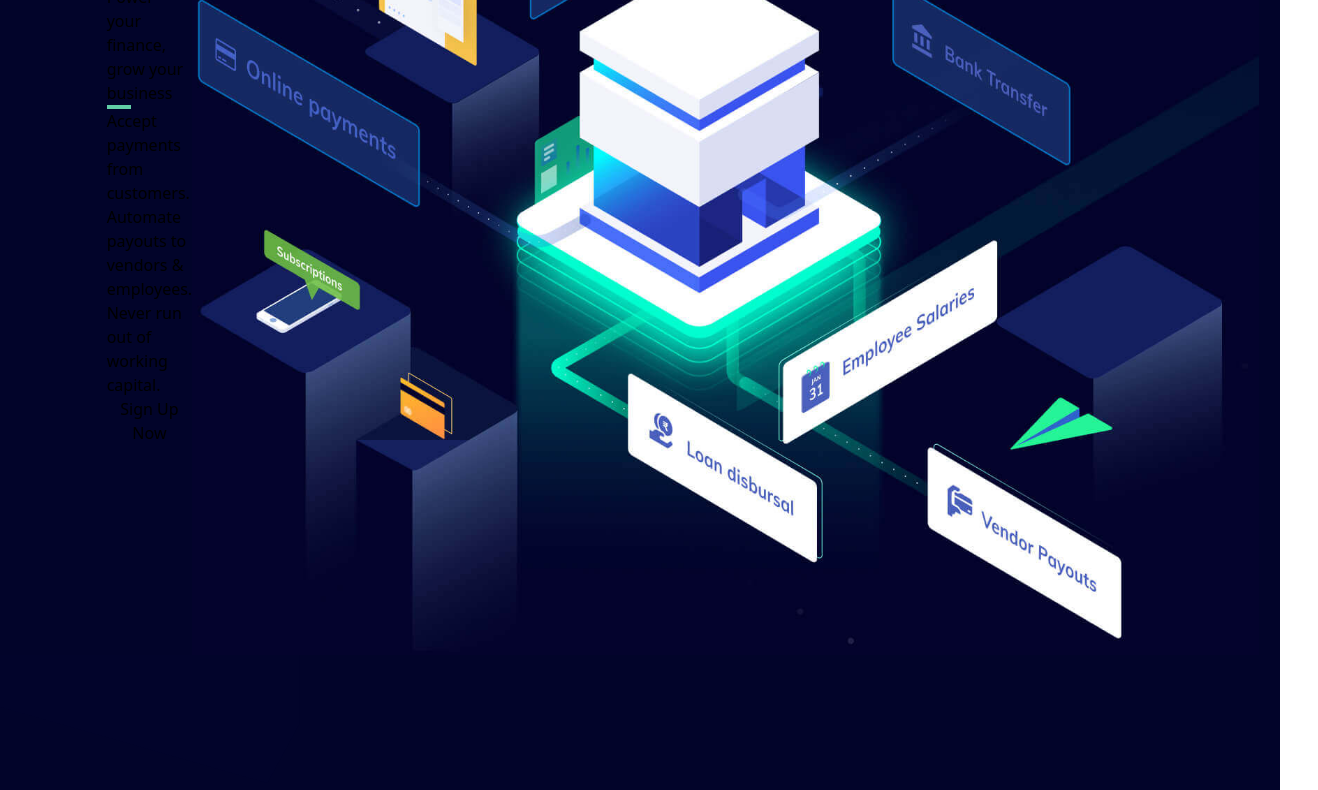
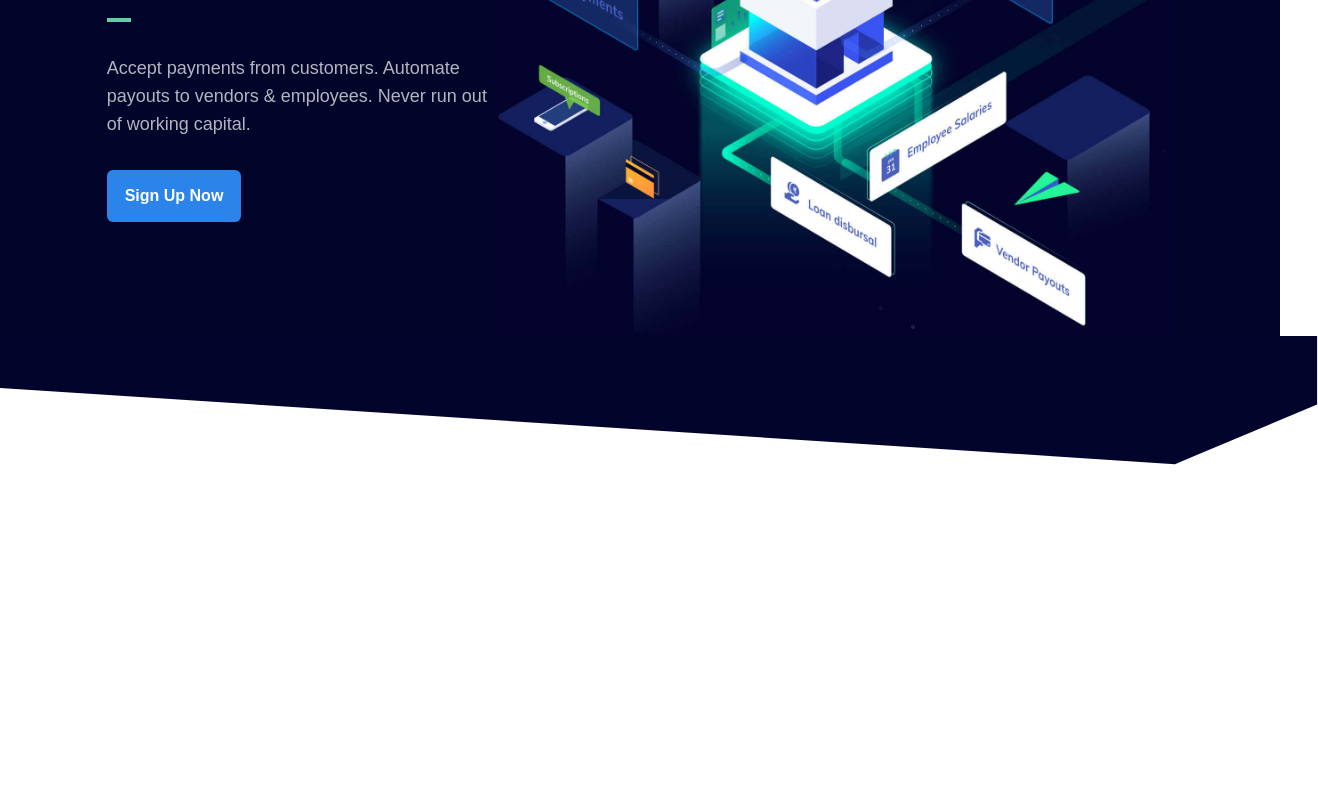
Before and after one commit to Satya7390/RazorPay-clone24, a website built with Vite: page index.html in a window 1280 px wide. Shown: the part 307-1097 px from the top of the page, 1318 px wide, since content can reach past the window. After the commit the page ends 800 px from the top, so only its background shows below. Built offline with nearby package versions, Linux system fonts and the light colour scheme.

Commit message:
hero-section done

```diff
--- a/index.html
+++ b/index.html
@@ -62,21 +62,23 @@
     </nav>
     <!-- Hero-Section -->
     <section class="relative bg-deepBlue">
-       <div class="w-10/12 flex flex-row justify-between items-center mx-auto">
+       <div class="w-10/12 max-w-[1080px] flex flex-row justify-between items-center mx-auto">
          <!-- left-section -->
-         <div>
-            <h1>Power your finance, grow your business</h1>
+         <div class="space-y-8" >
+            <h1 class="font-mullish font-bold text-[40px] leading-[1.2] text-white">Power your finance, grow your business</h1>
             <div class="w-6 h-1 bg-greenLight"></div>
-            <p>Accept payments from customers. Automate payouts to vendors & employees. Never run out of working capital.
+            <p class="font-mullish  text-[18px] leading-7 text-white opacity-70">Accept payments from customers. Automate payouts to vendors & employees. Never run out of working capital.
             </p>
-            <button>Sign Up Now</button>
+            <button class="font-mullish font-bold bg-lightBlue rounded-md hover:bg-lightBlue500 text-white py-[14px] px-[18px] transition-all duration-200">Sign Up Now</button>
         </div>
         <!-- right-section -->
-        <img src="./images/hero-illustration.jpg" alt="">
+        <img   src="./images/hero-illustration.jpg" alt=""
+        class=" w-full max-w-[680px]">
        </div>
        <!-- shape part -->
-       <div>
-        <img src="./images/hero-shape.svg" alt="">
+       <div  class="absolute w-[103%] left-0 right-0" >
+        <img  src="./images/hero-shape.svg" alt=""
+        class="w-full">
        </div>
     </section>
 
```
